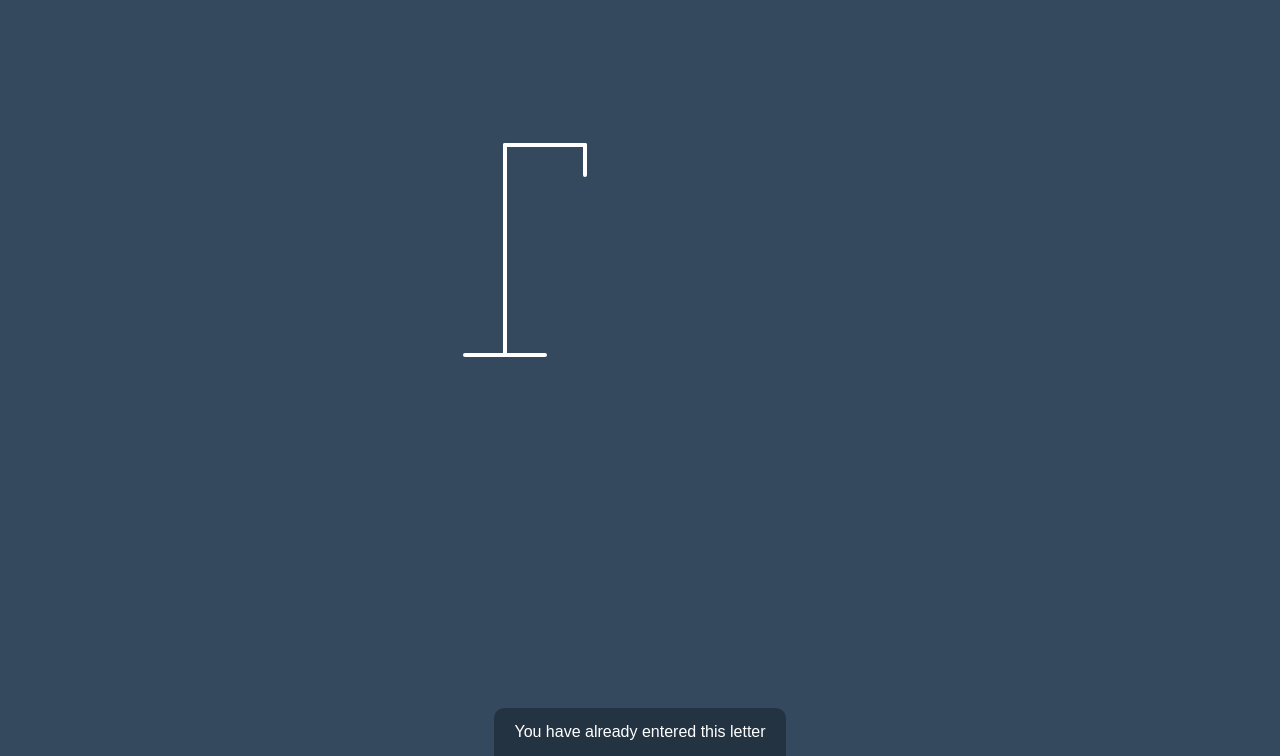
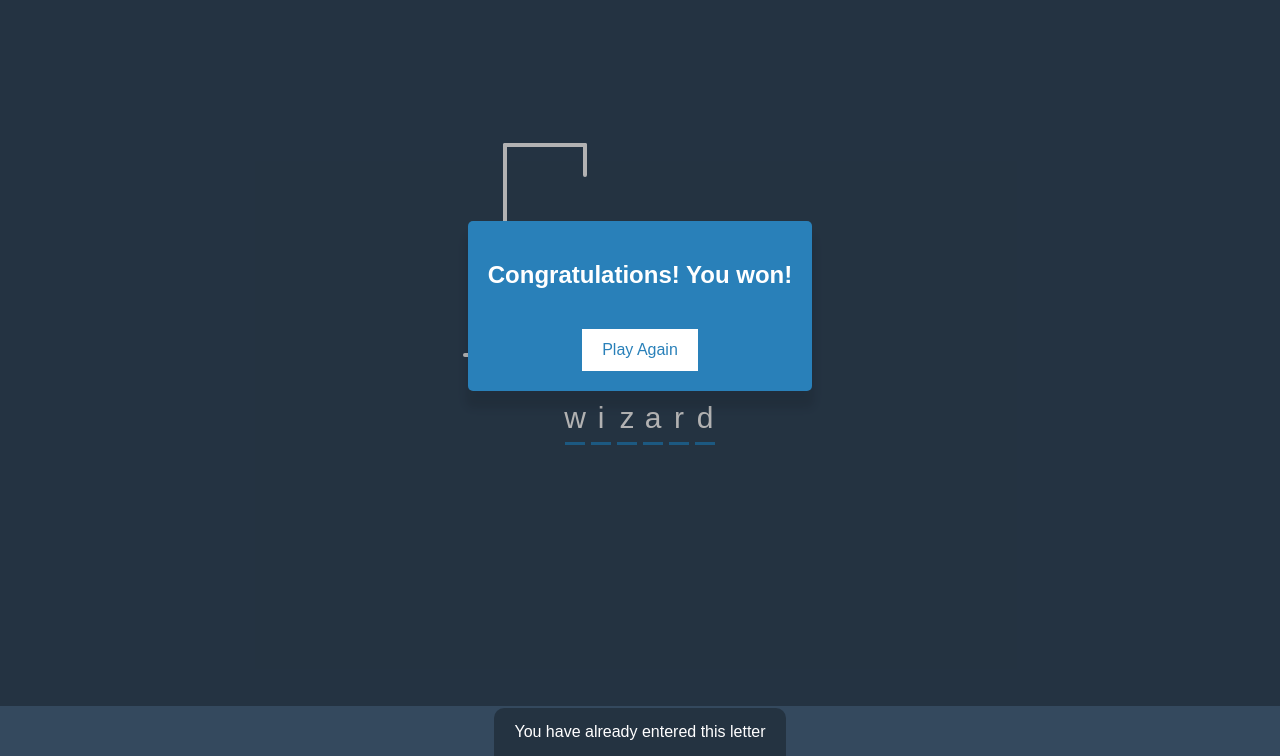
Before and after one commit to TaylorOD/20javascriptCourse, a plain HTML site: page hangman_7/index.html in a window 1280 px wide. Shown: the part 94-850 px from the top of the page. Drawn offline with Linux system fonts and the light colour scheme.

Commit message:
add javascript for word

```diff
--- a/hangman_7/index.html
+++ b/hangman_7/index.html
@@ -45,7 +45,7 @@
   <!-- Container for final message -->
   <div class="popup-container" id="popup-container">
     <div class="popup">
-      <h2 class="final-message"></h2>
+      <h2 id="final-message"></h2>
       <button id="play-button">Play Again</button>
     </div>
   </div>
--- a/hangman_7/script.js
+++ b/hangman_7/script.js
@@ -0,0 +1,35 @@
+const wordEl = document.getElementById('word')
+const wrongLettersEl = document.getElementById('wrong-letters')
+const playAgainBtn = document.getElementById('play-again')
+const popup = document.getElementById('popup-container')
+const notification = document.getElementById('notification-container')
+const finalMessage = document.getElementById('final-message')
+
+const figureParts = document.querySelectorAll('.figure-part')
+
+const words = ['application', 'programming', 'interface', 'wizard']
+
+let selectedWord = words[Math.floor(Math.random() * words.length)]
+
+const correctLetters = ["w", "i", "z", "a", "r", "d"]
+const wrongLetters = []
+
+// Show hidden word
+function displayWord() {
+  wordEl.innerHTML = `${selectedWord
+    .split("")
+    .map(letter => `
+    <span class="letter">
+      ${correctLetters.includes(letter) ? letter : ''}
+    </span>`)
+    .join('')
+  }`
+  const innerWord = wordEl.innerText.replace(/\n/g, '')
+
+  if (innerWord === selectedWord) {
+    finalMessage.innerText = "Congratulations! You won!"
+    popup.style.display = 'flex'
+  }
+}
+
+displayWord()
```
